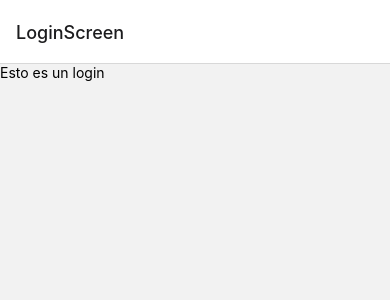
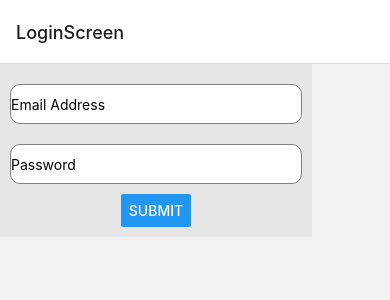
Before and after one commit to ETS-ReactNative1/RentABike, a React Native app: screen /LoginScreen in a window 390 px wide. Shown: the top 300 px of the page. Built offline with nearby package versions, Linux system fonts and the light colour scheme.

Commit message:
add login

```diff
--- /dev/null
+++ b/Components/Login/LoginForm.js
@@ -0,0 +1,61 @@
+import React from 'react';
+import { Formik } from 'formik';
+import { styles } from './styles';
+import {
+  View,
+  Text,
+  TextInput,
+  Button,
+} from 'react-native';
+import { useSingUpVal } from './hooks/useSingUpVal';
+
+export const LoginForm = () => {
+  const loginValidationSchema = useSingUpVal();
+  return (
+    <View style={styles.loginContainer}>
+      <Formik
+        validationSchema={loginValidationSchema}
+        initialValues={{ email: '', password: '' }}
+        onSubmit={(values) => console.log(values)}
+      >
+        {({
+          handleChange,
+          handleBlur,
+          handleSubmit,
+          values,
+          errors,
+          touched,
+          isValid,
+        }) => (
+          <>
+            <TextInput
+              name='email'
+              placeholder='Email Address'
+              style={styles.textInput}
+              onChangeText={handleChange('email')}
+              onBlur={handleBlur('email')}
+              value={values.email}
+              keyboardType='email-address'
+            />
+            {errors.email && touched.email && (
+              <Text style={styles.errorText}>{errors.email}</Text>
+            )}
+            <TextInput
+              name='password'
+              placeholder='Password'
+              style={styles.textInput}
+              onChangeText={handleChange('password')}
+              onBlur={handleBlur('password')}
+              value={values.password}
+              secureTextEntry
+            />
+            {errors.password && touched.password && (
+              <Text style={styles.errorText}>{errors.password}</Text>
+            )}
+            <Button onPress={handleSubmit} title='Submit' disabled={!isValid} />
+          </>
+        )}
+      </Formik>
+    </View>
+  );
+};
--- /dev/null
+++ b/Components/Login/hooks/useSingUpVal.js
@@ -0,0 +1,23 @@
+import { useState, useEffect } from 'react';
+
+import * as yup from 'yup';
+
+export const useSingUpVal = () => {
+  const [validationSchema, setValidationSchema] = useState({});
+  useEffect(() => {
+    setValidationSchema(
+      yup.object().shape({
+        email: yup
+          .string()
+          .email('Please enter valid email')
+          .required('Email Address is Required'),
+        password: yup
+          .string()
+          .min(8, ({ min }) => `Password must be at least ${min} characters`)
+          .required('Password is required'),
+      }),
+    );
+  }, []);
+
+  return validationSchema;
+};
--- a/Components/Login/index.js
+++ b/Components/Login/index.js
@@ -1,10 +1,8 @@
 import React from 'react'
-import { View, Text } from 'react-native-web'
+import { LoginForm } from './LoginForm'
 
 export const Login = () => {
   return (
-    <View>
-        <Text>Esto es un login</Text>
-    </View>
+    <LoginForm/>
   )
 }
--- /dev/null
+++ b/Components/Login/styles.js
@@ -0,0 +1,24 @@
+import { StyleSheet } from 'react-native';
+export const styles = StyleSheet.create({
+  loginContainer: {
+    width: '80%',
+    alignItems: 'center',
+    backgroundColor: 'white',
+    padding: 10,
+    elevation: 10,
+    backgroundColor: '#e6e6e6',
+  },
+  textInput: {
+    height: 40,
+    width: '100%',
+    margin: 10,
+    backgroundColor: 'white',
+    borderColor: 'gray',
+    borderWidth: StyleSheet.hairlineWidth,
+    borderRadius: 10,
+  },
+  errorText: {
+    fontSize: 10,
+    color: 'red',
+  },
+});
--- a/package.json
+++ b/package.json
@@ -14,12 +14,14 @@
     "@react-navigation/native-stack": "^6.5.0",
     "expo": "~44.0.0",
     "expo-status-bar": "~1.2.0",
+    "formik": "^2.2.9",
     "react": "17.0.1",
     "react-dom": "17.0.1",
     "react-native": "0.64.3",
     "react-native-safe-area-context": "3.3.2",
     "react-native-screens": "~3.10.1",
-    "react-native-web": "0.17.1"
+    "react-native-web": "0.17.1",
+    "yup": "^0.32.11"
   },
   "devDependencies": {
     "@babel/core": "^7.12.9"
```
Also changed, not shown: Components/Home/index.js (+9 -1 lines), Components/TypeOfUser/index.js (+9 -1 lines), 1 other file (tests, documents, lock files or other folders).
